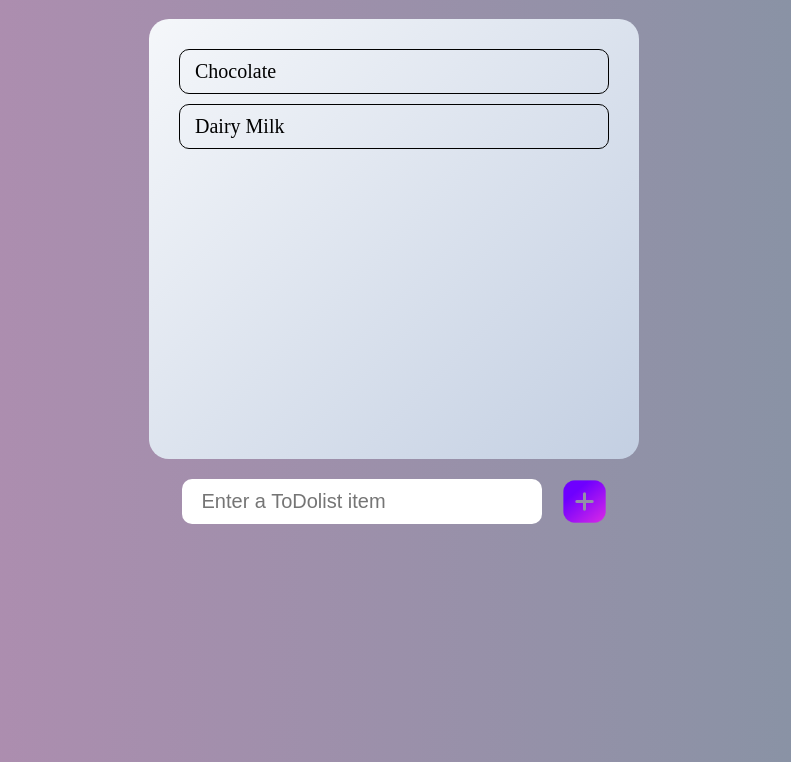
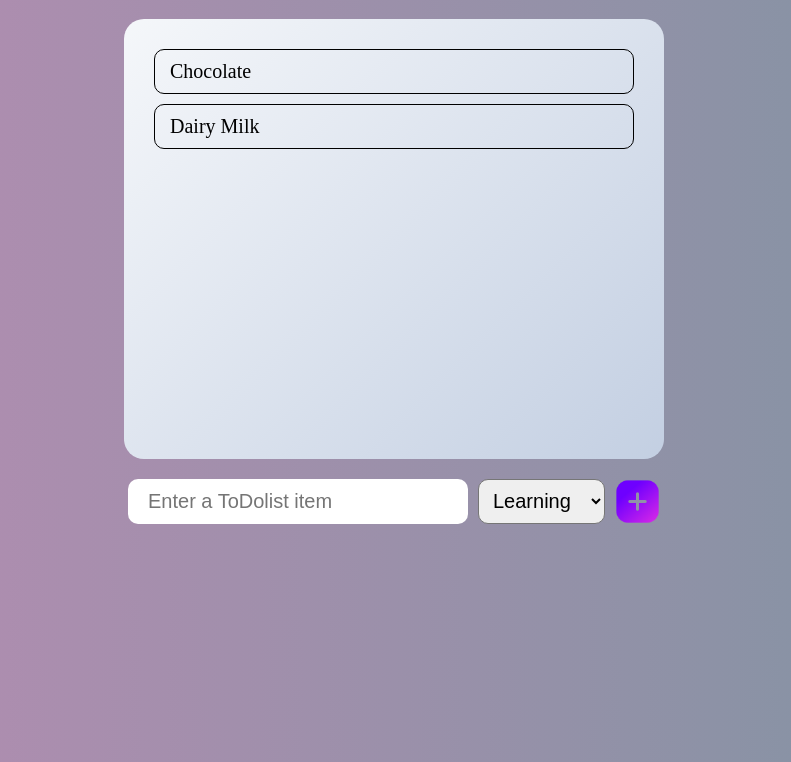
Before and after one commit to shriyaborkar358/todo-application, a React app: page / in a window 1280 px wide. Shown: the part 67-829 px from the top of the page, without its empty margins (246-1037 px from the left). Built offline with nearby package versions, Linux system fonts and the light colour scheme.

Commit message:
add options for task

```diff
--- a/src/views/Home/Home.css
+++ b/src/views/Home/Home.css
@@ -5,7 +5,7 @@
 
 .todocard-container{
     height: 400px;
-    width: 450px;
+    width: 500px;
     background-image: linear-gradient(135deg, #f5f7fa 0%, #c3cfe2 100%);
     margin: 20px auto;
     padding: 20px;
@@ -19,7 +19,7 @@
 }
 
 .todolist{
-    width: 320px;
+    width: 300px;
     padding: 5px 20px;
     border-radius: 10px;
     font-size: 20px;
@@ -27,12 +27,17 @@
     margin-right: 10px;
 }
 
+.todo-options{
+    padding: 5px 10px;
+    font-size: 20px;
+    border-radius: 10px;
+}
+
 .add-icon{
     height: 45px;
     margin-left: 10px;
 }
 
-
 .add-icon:hover{
     transform: rotate(90deg);
     transition: 1s;
--- a/src/views/Home/Home.js
+++ b/src/views/Home/Home.js
@@ -45,6 +45,16 @@
               setNewTask(e.target.value)
             }}
           />
+
+          <select className="todo-options">
+            <option>Learning</option>
+            <option>Shopping</option>
+            <option>Personal</option>
+            <option>Work</option>
+            <option>Health</option>
+            <option>Others</option>
+          </select>
+
           <img
            src={Imgadd}
             alt="add"
```
